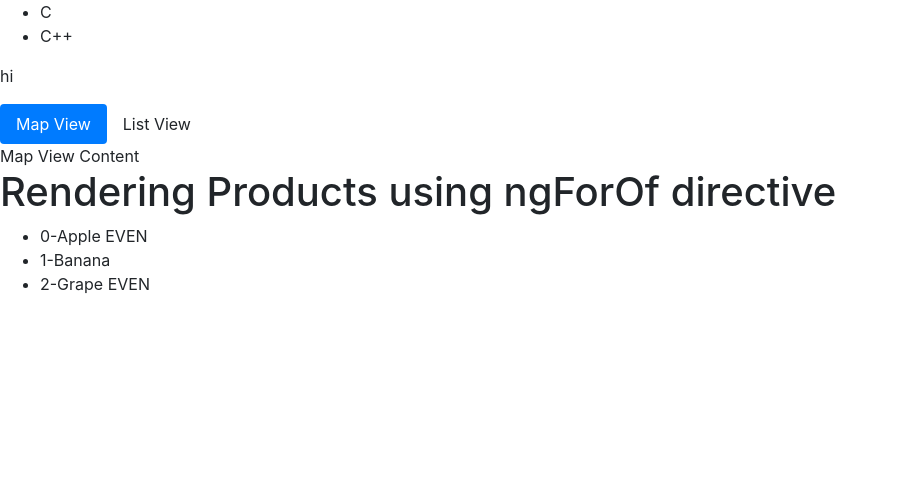
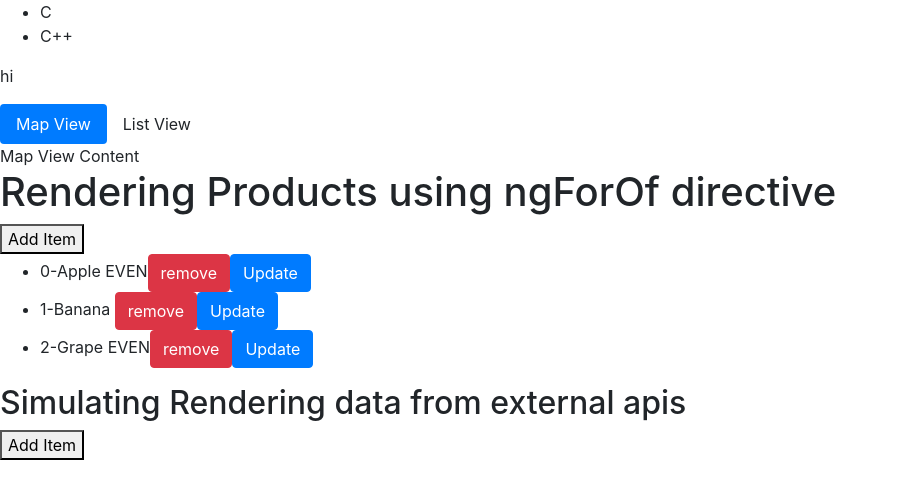
Before and after one commit to deepakkumar07-debug/angular-directives-learning, an Angular app: page / in a window 1280 px wide. Shown: the top 498 px of the page, without its empty margins (0-898 px from the left). Built offline with nearby package versions, Linux system fonts and the light colour scheme.

Commit message:
ngFor trackby export

```diff
--- a/src/app/app.component.html
+++ b/src/app/app.component.html
@@ -61,8 +61,20 @@ no courses
   <div *ngSwitchDefault>something went wrong</div>
 </div>
 <h1>Rendering Products using ngForOf directive</h1>
+<button (click)="onAdd()">Add Item</button>
 <ul>
   <li *ngFor="let product of products;index as i even as isEven">
     {{i}}-{{product.name}} <span *ngIf='isEven'>EVEN</span>
+    <button  (click)="onRemove(product)"class="btn btn-danger">remove</button>
+    <button  (click)="onChange(product)"class="btn btn-primary">Update</button>
   </li>
 </ul>
+
+<h2>Simulating Rendering data from external apis</h2>
+<button (click)="loadProducts()">Add Item</button>
+<ul>
+  <!-- trackProduct is function reference use this for large objects every time redownloading data its compares if object has same id it wont redownload -->
+  <li *ngFor="let product of productsTwo;trackBy:trackProduct">
+    {{product.name}}
+  </li>
+</ul>
--- a/src/app/app.component.ts
+++ b/src/app/app.component.ts
@@ -6,13 +6,42 @@ import { Component } from '@angular/core';
   styleUrls: ['./app.component.css']
 })
 export class AppComponent {
+  title = 'angular-directives-learning';
+
   courses=["C","C++"];
   // courses=[];
   viewMode="map";
+
   products=[
     {id:1,name:'Apple'},
     {id:2,name:'Banana'},
     {id:3,name:'Grape'}
-  ]
-  title = 'angular-directives-learning';
+  ];
+  productsTwo;
+  productsLength=this.products.length;
+  onAdd(){
+    let count=this.productsLength+1;
+    this.products.push({id:count,name:`product ${(count)}`});
+    console.log(this.products);
+
+  }
+  onRemove(product){
+    console.log(product);
+    let index=this.products.indexOf(product);
+    this.products.splice(index,1)//we go to that index and delete one object
+  }
+
+  onChange(product){
+    product.name="bought";
+  }
+  loadProducts(){
+    this.productsTwo=[
+      {id:1,name:'Apples'},
+    {id:2,name:'Bananas'},
+    {id:3,name:'Grapes'}
+    ]
+  }
+  trackProduct(index,product){
+     return product ? product.id :undefined;
+  }
 }
```
Also changed, not shown: 1 other file (tests, documents, lock files or other folders).
